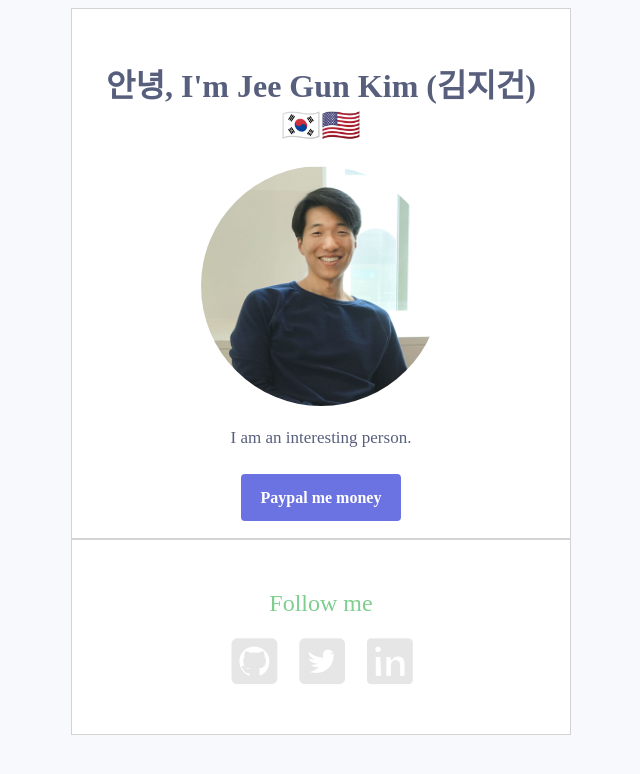
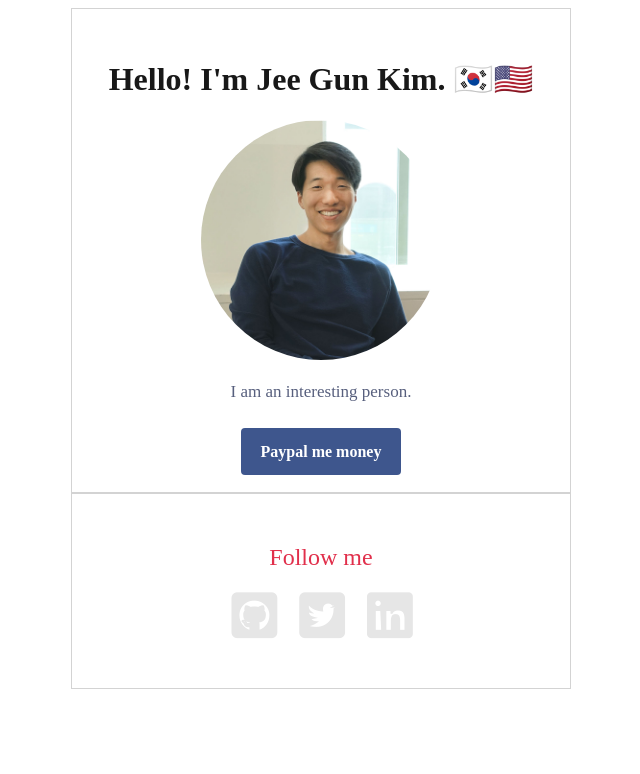
Before and after one commit to jeegun/profile, a plain HTML site: page index.html in a window 1280 px wide. Shown: the whole page, without its empty margins (319-959 px from the left). Drawn offline with Linux system fonts and the light colour scheme; a web font is replaced by a local one.

Commit message:
my profile page

```diff
--- a/index.html
+++ b/index.html
@@ -3,14 +3,13 @@
     <title>Jee Gun profile</title>
     <meta charset="utf-8">
     <meta name="viewport" content="width=device-width, initial-scale=1">
-    <link href="https://fonts.googleapis.com/css?family=Lacquer|Mansalva&display=swap" rel="stylesheet" >
     <link rel="stylesheet" href="style.css">
     <link rel="stylesheet" href="https://use.fontawesome.com/releases/v5.6.3/css/all.css">
   </head>
 <body>
   <div class="container">
     <div class="card-white" id="introduction">
-      <h1>안녕, I'm Jee Gun Kim (김지건)🇰🇷🇺🇸</h1>
+      <h1>Hello! I'm Jee Gun Kim. 🇰🇷🇺🇸</h1>
       <img src="images/profile_1-1.jpg" width="240px" alt="Jee Gun Kim" class="img-circle">
       <p>I am an interesting person.</p>
       <a href="https://www.paypal.me/kimjeegun" class="btn-blue" target="blank">Paypal me money</a>
--- a/style.css
+++ b/style.css
@@ -2,30 +2,30 @@
 @import url('https://fonts.googleapis.com/css?family=Lacquer|Mansalva&display=swap');
 
 body {
-  background: #F7F9FC;
+  background: #ffffff;
   color: #575F7D;
-  font-family: 'Lacquer', ;
+  font-family: 'Lacquer';
   font-size: 17px;
   font-weight: lighter;
 }
 h1, h2, h3 {
-  font-family: 'Mansalva', ;
+  font-family: 'Mansalva';
 }
 h1 {
-  color: #575F7D;
+  color: #181818;
   font-size: 32px;
   font-weight: 900;
 }
 h2 {
-  color: #7ECE90;
+  color: #E12F4B;
   font-size: 24px;
   font-weight: lighter;
   font-weight: 500;
 }
 a {
-  font-family: 'Mansalva', ;
+  font-family: 'Mansalva';
   text-decoration: none;
-  color: #6B72E1;
+  color: #27417D;
   font-weight: 600;
   font-size: 16px;
 }
@@ -69,13 +69,13 @@ a:hover {
   text-align: center;
 }
 .btn-blue {
-  background-color: #6B72E1;
+  background-color: #3E568D;
   color: white;
   padding: 15px 20px;
   border-radius: 4px;
 }
 .btn-blue:hover {
-  background-color: green;
+  background-color: #181818;
   color: white;
 }
 .list-inline {
```
